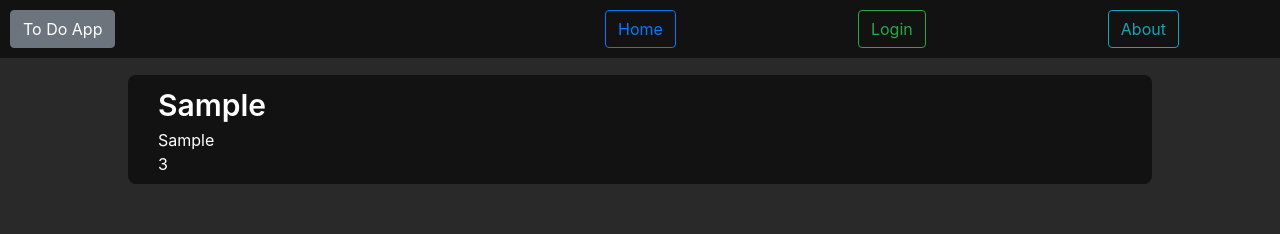
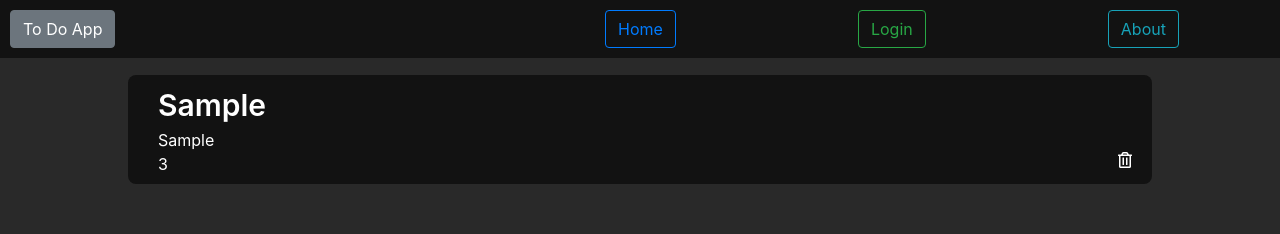
Before and after one commit to JayShamnani/todoapp-in-vue, a Vue app: page / in a window 1280 px wide. Both pictures are taken after typing "Sample", "Sample" into the empty fields and a click on the button "Add Task". Shown: the top 234 px of the page. Built offline with nearby package versions, Linux system fonts and the light colour scheme; no server answers.

Commit message:
Delete Task frontend

```diff
--- a/package.json
+++ b/package.json
@@ -8,6 +8,7 @@
     "lint": "vue-cli-service lint"
   },
   "dependencies": {
+    "@fortawesome/fontawesome-free": "^5.15.3",
     "core-js": "^3.6.5",
     "vue": "^3.0.0",
     "vue-router": "^4.0.0-0",
--- a/public/index.html
+++ b/public/index.html
@@ -6,6 +6,7 @@
     <meta name="viewport" content="width=device-width,initial-scale=1.0">
     <link rel="icon" href="<%= BASE_URL %>favicon.ico">
     <link rel="stylesheet" href="https://stackpath.bootstrapcdn.com/bootstrap/4.5.2/css/bootstrap.min.css" integrity="sha384-JcKb8q3iqJ61gNV9KGb8thSsNjpSL0n8PARn9HuZOnIxN0hoP+VmmDGMN5t9UJ0Z" crossorigin="anonymous">
+    <link rel="stylesheet" href="https://pro.fontawesome.com/releases/v5.10.0/css/all.css" integrity="sha384-AYmEC3Yw5cVb3ZcuHtOA93w35dYTsvhLPVnYs9eStHfGJvOvKxVfELGroGkvsg+p" crossorigin="anonymous"/>
     <title><%= htmlWebpackPlugin.options.title %></title>
   </head>
   <body>
--- a/src/components/Tasks.vue
+++ b/src/components/Tasks.vue
@@ -3,12 +3,19 @@
     <div
       v-for="items in Taskstore"
       :key="items.taskid"
-      :class="[items.taskreminder ? 'task-reminder' : 'task', 'task']"
       @dblclick="togglereminder(items)"
+      :class="[
+        items.tasknull
+          ? 'task-null'
+          : [items.taskreminder ? 'task-reminder' :none, 'task'],
+      ]"
     >
       <div class="taskheading">{{ items.taskhead }}</div>
       <div class="taskbody">{{ items.taskbody }}</div>
-      <div class="taskauthor">{{ items.taskauthor }}</div>
+      <div class="delete">
+        <div class="taskauthor">{{ items.taskauthor }}</div>
+        <i @click="deletetask(items)" class="far fa-trash-alt"></i>
+      </div>
     </div>
   </div>
   <addTask @addTask="addTask" />
@@ -39,6 +46,14 @@ export default {
     addTask(newTask) {
       this.Taskstore.push(newTask);
     },
+    deletetask(id) {
+      // Object.keys(id).forEach(function (key) {
+      //   if (id[key] !== null) {
+      //     delete id[key];
+      //   }
+      // });
+      id.tasknull = true;
+    },
   },
   created() {
     this.fetchtasks();
@@ -47,6 +62,17 @@ export default {
 </script>
 
 <style scoped>
+.delete {
+  display: flex;
+  justify-content: space-between;
+}
+.delete i {
+  cursor: pointer;
+}
+.task-null {
+  display: none;
+  transition: 3s ease;
+}
 .tasks {
   text-align: left;
   color: #ffffff;
@@ -64,12 +90,13 @@ export default {
   padding: 8px 20px;
   min-height: 50px;
   border-radius: 8px;
-  cursor: pointer;
   user-select: none;
   border-left: solid 10px rgba(0, 0, 0, 0);
+  transition: 0.3s ease;
 }
 .task-reminder {
   border-left: solid 10px green;
+  transition: 0.3s ease;
 }
 .taskheading {
   font-size: 30px;
--- a/src/components/addTask.vue
+++ b/src/components/addTask.vue
@@ -66,12 +66,15 @@ export default {
   display: flex;
   justify-content: space-around;
   color: #fff;
+  transition: 0.3s ease;
+  transform: inherit;
 }
 .addTask {
   width: 80%;
   background: #121212;
   border-radius: 10px;
   padding-top: 5px;
+
 }
 
 .addtaskBtn {
--- a/src/store/modules/task.js
+++ b/src/store/modules/task.js
@@ -25,6 +25,12 @@ const actions = {
 
     commit("addTask", jsonres);
   },
+
+  async toggleReminder(taskreminder) {
+    const id = taskreminder.id;
+    const res = await fetch(`/api/taskupdate/{}`);
+    console.log(res, id);
+  },
 };
 const mutations = {
   fetchtasks: (state, tasks) => (state.taskstate = tasks),
```
Also changed, not shown: 1 other file (tests, documents, lock files or other folders).
